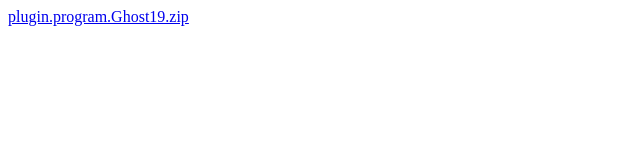
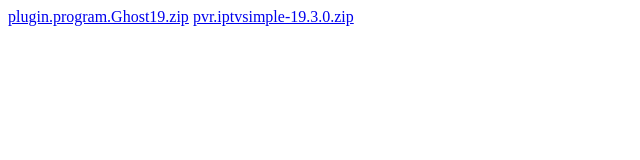
Before and after one commit to moshep15/gnew-github.io, a plain HTML site: page index.html in a window 1280 px wide. Shown: the whole page, without its empty margins (0-640 px from the left). Drawn offline with Linux system fonts and the light colour scheme.

Commit message:
Update index.html

```diff
--- a/index.html
+++ b/index.html
@@ -1 +1,2 @@
 <a href="plugin.program.Ghost19.zip">plugin.program.Ghost19.zip</a>
+<a href="pvr.iptvsimple-19.3.0.zip">pvr.iptvsimple-19.3.0.zip</a>
```
